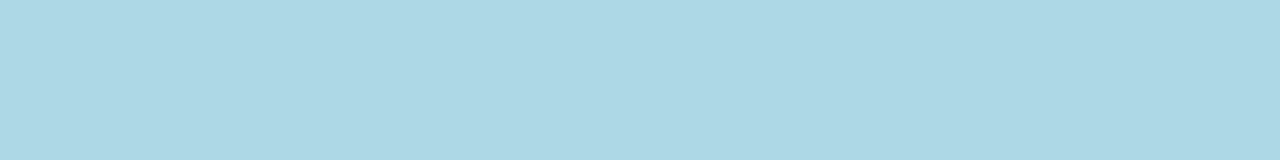
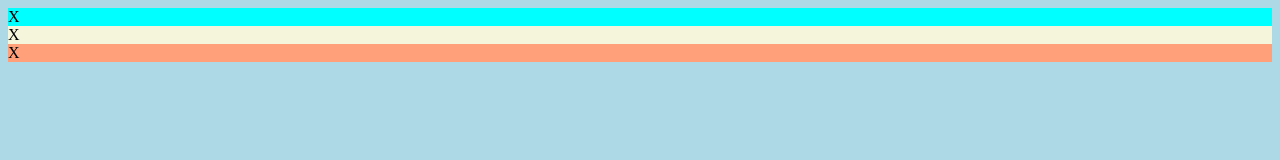
Before and after one commit to xennia87/odin_advanced_css, a plain HTML site: page index.html in a window 1280 px wide. Drawn offline with Linux system fonts and the light colour scheme.

Commit message:
Initial 2

```diff
--- a/index.html
+++ b/index.html
@@ -7,6 +7,9 @@
     <link rel="stylesheet" href="style.css">
 </head>
 <body>
-
+    <header class="header">X
+    </header>
+    <section class="sidebar">X</section>
+    <main class="main_content">X</main>
 </body>
 </html>
--- a/style.css
+++ b/style.css
@@ -1,3 +1,15 @@
 * {
     background-color: lightblue;
 }
+
+.header {
+    background-color: aqua;
+}
+
+.sidebar {
+    background-color: beige;
+}
+
+.main_content {
+    background-color: lightsalmon;
+}
```
Also changed, not shown: dashboard-project.png (added), 1 other file.
